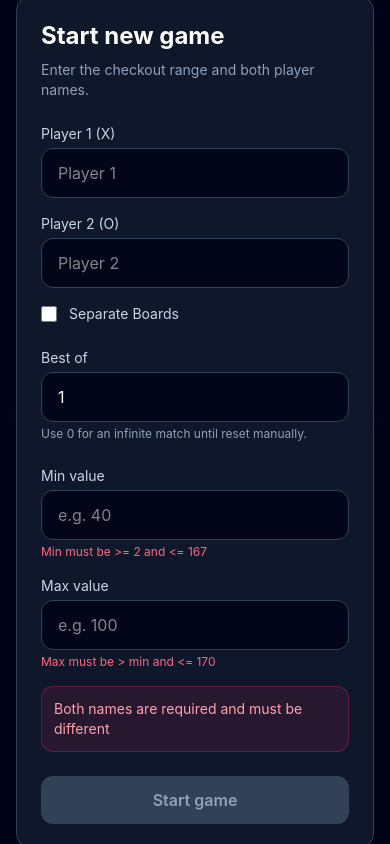
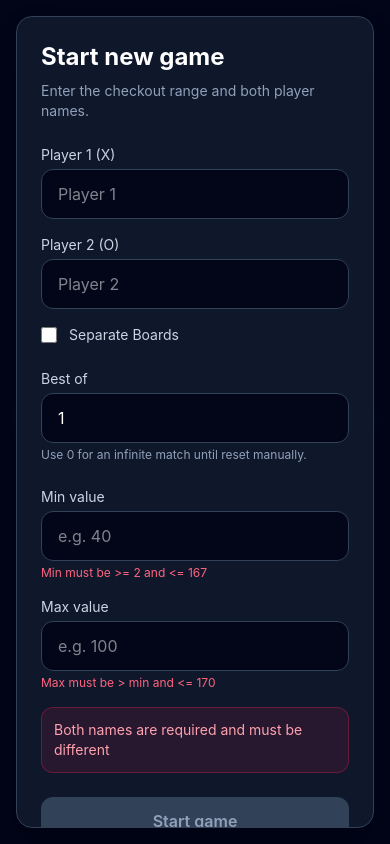
Before and after one commit to bherz94/darts-minigames, a React (Vite) app: page / in a window 390 px wide. Built offline with nearby package versions, Linux system fonts and the light colour scheme.

Commit message:
fixed setup modal scrolling on mobile issue

```diff
--- a/src/App.jsx
+++ b/src/App.jsx
@@ -1067,8 +1067,9 @@ export default function App() {
       </div>
 
       {setupModalOpen && (
-        <div className="fixed inset-0 z-50 flex items-center justify-center bg-slate-950/65 px-4">
-          <div className="w-full max-w-2xl rounded-2xl border border-slate-700 bg-slate-900 p-6 shadow-2xl">
+        <div className="fixed inset-0 z-50 overflow-y-auto bg-slate-950/65 px-4 py-4 sm:flex sm:items-center sm:justify-center sm:py-6">
+          <div className="mx-auto w-full max-w-2xl rounded-2xl border border-slate-700 bg-slate-900 shadow-2xl max-h-[calc(100dvh-2rem)] overflow-hidden sm:max-h-[calc(100dvh-3rem)]">
+            <div className="overflow-y-auto p-6 max-h-[calc(100dvh-2rem)] sm:max-h-[calc(100dvh-3rem)]">
               <h2 className="text-2xl font-bold">Start new game</h2>
               <p className="mt-2 text-sm text-slate-400">
                 Enter the checkout range and both player names.
@@ -1325,6 +1326,7 @@ export default function App() {
               </button>
             </div>
           </div>
+        </div>
       )}
 
       {claimModalOpen && (
```
Lines whose indentation alone changed are shown as unchanged.
